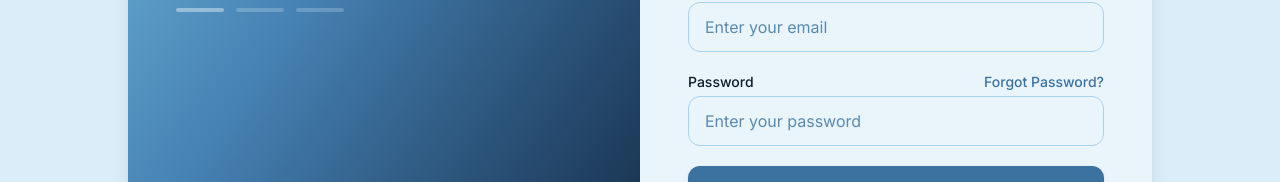
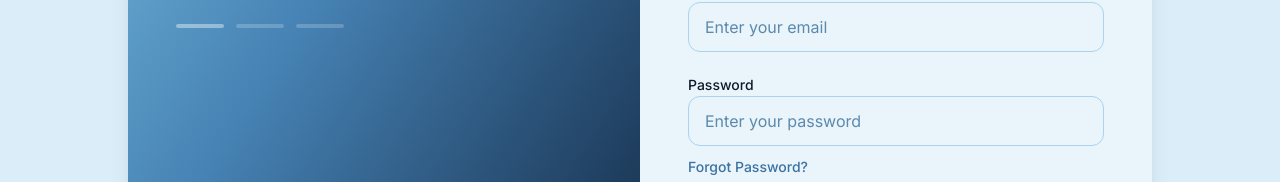
Before and after one commit to Henil56/StoryNest, a React (Vite) app: page /login in a window 1280 px wide. Shown: the part 592-774 px from the top of the page. Built offline with nearby package versions, Linux system fonts and the light colour scheme; no server answers.

Commit message:
update: move forgot password link and restrict post deletion to profile page

```diff
--- a/src/components/Login.jsx
+++ b/src/components/Login.jsx
@@ -119,15 +119,7 @@ function Login() {
                             />
 
                             <div className="space-y-1">
-                                <div className="flex justify-between items-center">
-                                    <label className="text-sm font-medium text-text-primary">Password</label>
-                                    <Link
-                                        to="/forgot-password"
-                                        className="text-sm font-medium text-primary-600 hover:text-primary-700 transition-colors"
-                                    >
-                                        Forgot Password?
-                                    </Link>
-                                </div>
+                                <label className="text-sm font-medium text-text-primary">Password</label>
                                 <Input
                                     type="password"
                                     placeholder="Enter your password"
@@ -141,6 +133,14 @@ function Login() {
                                         }
                                     })}
                                 />
+                                <div className="pt-1">
+                                    <Link
+                                        to="/forgot-password"
+                                        className="text-sm font-medium text-primary-600 hover:text-primary-700 transition-colors inline-block"
+                                    >
+                                        Forgot Password?
+                                    </Link>
+                                </div>
                             </div>
 
                             <Button
--- a/src/components/PostCard.jsx
+++ b/src/components/PostCard.jsx
@@ -10,7 +10,7 @@ function stripHtml(input) {
   return input.replace(/<[^>]*>/g, '')
 }
 
-function PostCard({ $id, title, featuredImage, category, content, views, likes, userId }) {
+function PostCard({ $id, title, featuredImage, category, content, views, likes, userId, showDelete = false }) {
   const excerpt = stripHtml(content).substring(0, 120)
   const userData = useSelector((state) => state.auth.userData)
   const isAuthor = userData && userData.$id === userId
@@ -41,7 +41,7 @@ function PostCard({ $id, title, featuredImage, category, content, views, likes,
       <div className={`h-full flex flex-col rounded-2xl border border-[#A8D4EE] bg-surface-elevated shadow-sm overflow-hidden transition-all duration-300 hover:shadow-lg hover:shadow-[#87CEEB]/30 hover:-translate-y-1 hover:border-[#87CEEB] ${isDeleting ? 'opacity-50 pointer-events-none' : ''}`}>
 
         {/* Delete Button for Author */}
-        {isAuthor && (
+        {isAuthor && showDelete && (
           <button
             onClick={handleDelete}
             disabled={isDeleting}
--- a/src/pages/AuthorPosts.jsx
+++ b/src/pages/AuthorPosts.jsx
@@ -251,7 +251,7 @@ export default function AuthorPosts() {
                     <>
                         <div className='grid grid-cols-1 sm:grid-cols-2 lg:grid-cols-3 xl:grid-cols-4 gap-6'>
                             {paginatedPosts.map((post) => (
-                                <PostCard key={post.$id} {...post} />
+                                <PostCard key={post.$id} {...post} showDelete={true} />
                             ))}
                         </div>
                         <Pagination
--- a/src/pages/Post.jsx
+++ b/src/pages/Post.jsx
@@ -115,12 +115,6 @@ export default function Post() {
                                 </span>
                             </Button>
                         </Link>
-                        <Button variant="danger" bgColor="bg-rose-600" onClick={() => setShowDeleteConfirm(true)} className="shadow-lg">
-                            <span className="flex items-center gap-2">
-                                <svg className="w-4 h-4" fill="none" stroke="currentColor" viewBox="0 0 24 24"><path strokeLinecap="round" strokeLinejoin="round" strokeWidth={2} d="M19 7l-.867 12.142A2 2 0 0116.138 21H7.862a2 2 0 01-1.995-1.858L5 7m5 4v6m4-6v6m1-10V4a1 1 0 00-1-1h-4a1 1 0 00-1 1v3M4 7h16" /></svg>
-                                Delete
-                            </span>
-                        </Button>
                     </div>
                 )}
             </div>
```
